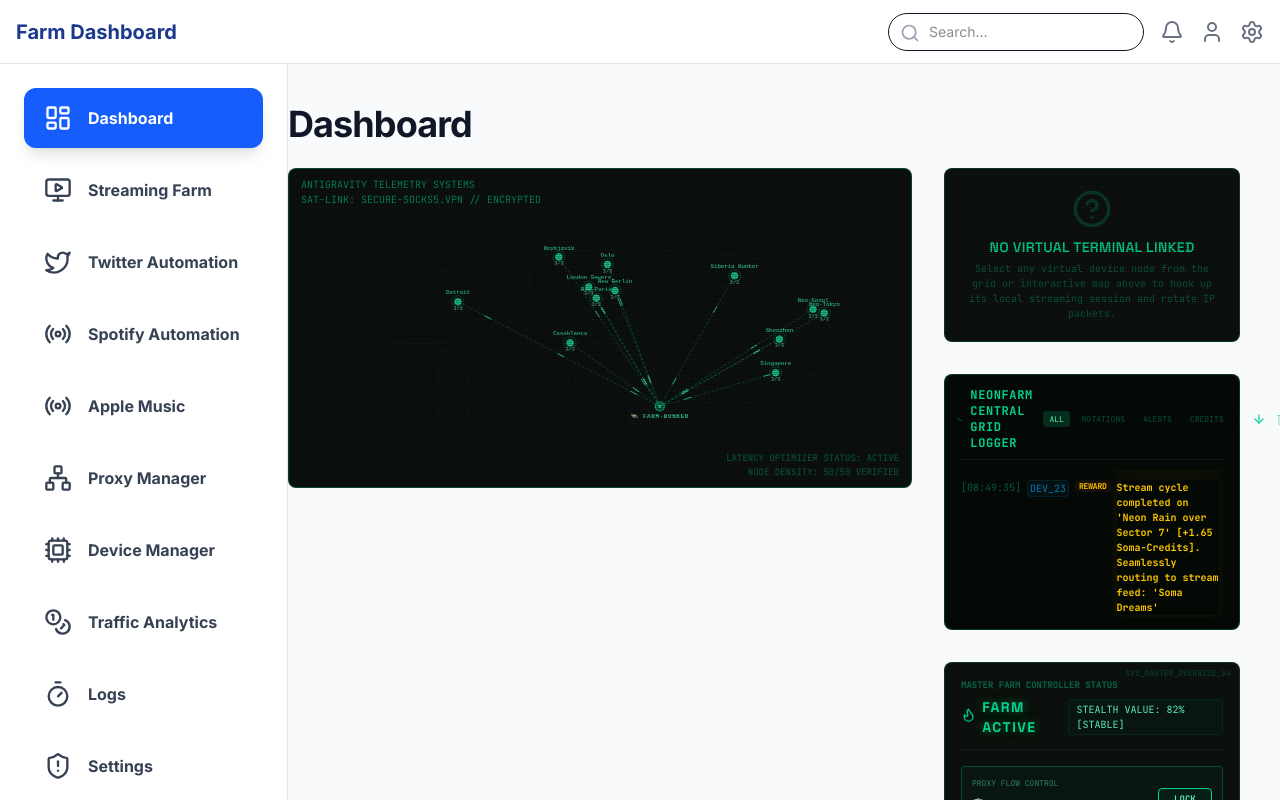
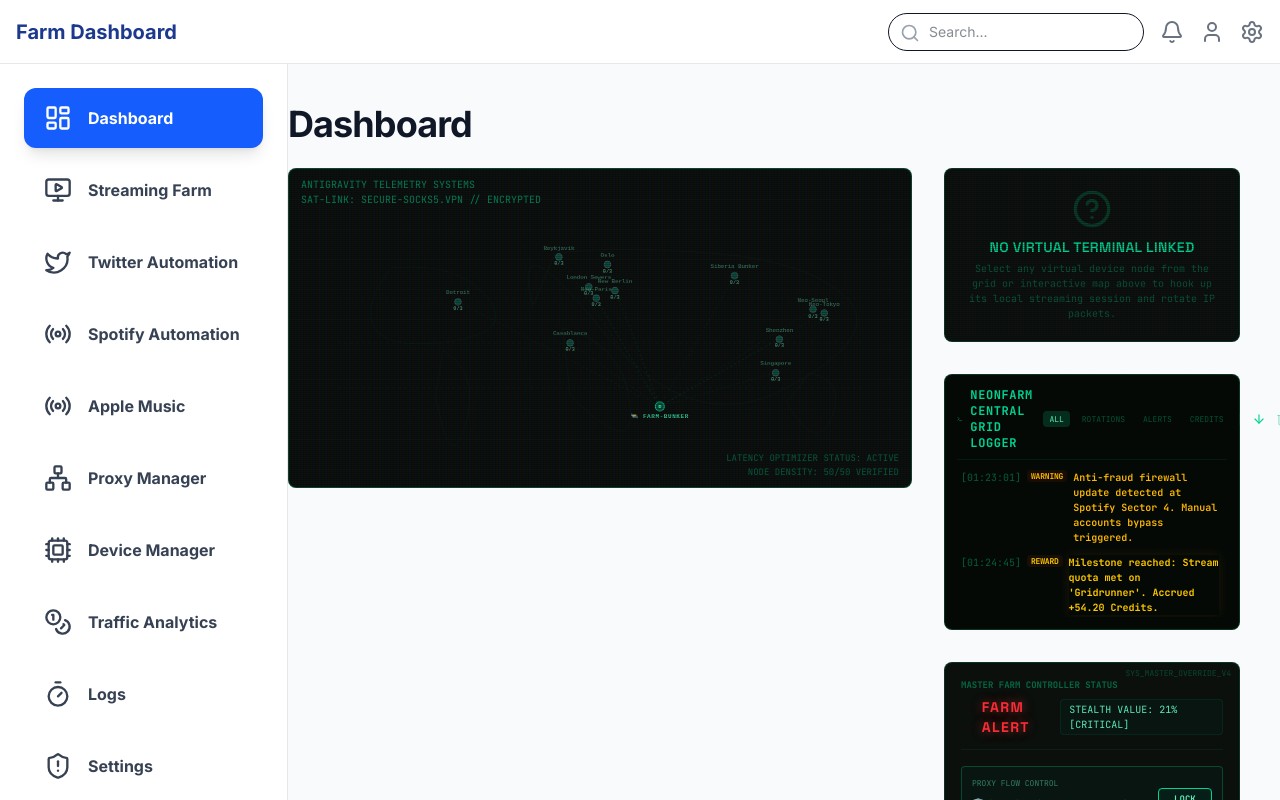
Before and after one commit to Smartboss147/Smart-streaming-farm, a React (Vite) app: page / in a window 1280 px wide. Shown: the top 800 px of the page. Built offline with nearby package versions, Linux system fonts and the light colour scheme.

Commit message:
feat: halt all farm activity by default
Update device initialization to set all virtual devices to an OFFLINE state with zeroed metrics. Expanded the pinned dashboard view to 15 devices and added a "NO SIGNAL" UI state for inactive streams.

```diff
--- a/src/App.tsx
+++ b/src/App.tsx
@@ -22,7 +22,7 @@
 export default function App() {
   const [devices, setDevices] = useState<VirtualDevice[]>(() => generateInitialDevices());
   const [selectedDeviceId, setSelectedDeviceId] = useState<number | null>(null);
-  const [pinnedDeviceIds, setPinnedDeviceIds] = useState<number[]>([1, 2]);
+  const [pinnedDeviceIds, setPinnedDeviceIds] = useState<number[]>(Array.from({length: 15}, (_, i) => i + 1));
   const [logs, setLogs] = useState<LogEntry[]>(() => INITIAL_LOGS);
   const [isMuted, setIsMuted] = useState(false);
   const [rotationRate, setRotationRate] = useState(25);
@@ -165,10 +165,6 @@
             newProgress = 0;
             newLifetimeStreams += 1;
             completedCycle = true;
-            // Switch to a different track automatically for continuous streaming loop
-            const remainingTracks = TRACK_PLAYLIST.filter((t) => t.id !== dev.trackId);
-            const nextTrack = remainingTracks[Math.floor(Math.random() * remainingTracks.length)];
-            currentTrackId = nextTrack.id;
           }
 
           // Slow battery usage simulation (drains 0.1% to 0.4% per tick)
@@ -180,13 +176,10 @@
             setCredits((c) => Number((c + gainedCredits).toFixed(2)));
             setTotalStreams((s) => s + 1);
 
-            const completedSong = TRACK_PLAYLIST.find((t) => t.id === dev.trackId);
-            const nextSongObj = TRACK_PLAYLIST.find((t) => t.id === currentTrackId);
-
             // Queue log update outside state updater to avoid React race conditions
             setTimeout(() => {
               addLog(
-                `Stream cycle completed on '${completedSong?.title}' [+${gainedCredits} Soma-Credits]. Seamlessly routing to stream feed: '${nextSongObj?.title}'`,
+                `Stream cycle completed on '${dev.trackId || 'unknown'}' [+${gainedCredits} Soma-Credits]. Seamlessly looping stream feed.`,
                 "REWARD",
                 dev.id
               );
@@ -368,28 +361,41 @@
   }, [addLog]);
 
   // B. Mass Cast Song on all 50 devices
-  const handleMassCastTrack = useCallback((trackId: string) => {
-    const song = TRACK_PLAYLIST.find((t) => t.id === trackId);
+  const handleMassCastTrack = useCallback((inputUrl: string) => {
+    // Basic YouTube URL parsing
+    let videoId = inputUrl;
+    try {
+      if (inputUrl.includes("youtube.com") || inputUrl.includes("youtu.be")) {
+        const url = new URL(inputUrl);
+        if (url.hostname === "youtu.be") {
+          videoId = url.pathname.slice(1);
+        } else {
+          videoId = url.searchParams.get("v") || inputUrl;
+        }
+      }
+    } catch (e) {
+      // Ignore if not a valid URL
+    }
 
-    // If song not found, create a placeholder track object
-    const track = song || { id: trackId, title: trackId, artist: "Custom Feed", genre: "Manual" };
+    const track = { id: videoId, title: videoId, artist: "Custom Feed", genre: "Manual" };
 
     setDevices((prev) =>
       prev.map((dev) => {
-        if (dev.status === "OFFLINE") return dev;
         return {
           ...dev,
-          trackId: trackId,
-          youtubeId: trackId, // Update youtubeId for embed
+          trackId: videoId,
+          youtubeId: videoId, // Update youtubeId for embed
           streamProgress: 0,
           sessionDuration: 0,
-          status: "STREAMING", // Ensure all online devices are actively streaming it
+          status: "STREAMING", // Force all devices to STREAMING
+          streamRate: dev.streamRate || 256,
+          latency: dev.latency || Math.floor(Math.random() * 60) + 25,
         };
       })
     );
 
     addLog(
-      `MASTER OVERRIDE: Multicasting track '${track.title}' by ${track.artist} globally to all 50 devices. High-fidelity feed synchronized.`,
+      `MASTER OVERRIDE: Multicasting track '${track.title}' globally to all 50 devices. High-fidelity feed synchronized.`,
       "SUCCESS"
     );
   }, [addLog]);
--- a/src/components/StreamingWall.tsx
+++ b/src/components/StreamingWall.tsx
@@ -27,10 +27,10 @@
   // States to hold manual URLs for editing per device on the fly
   const [editingUrls, setEditingUrls] = useState<Record<number, string>>({});
 
-  // Ensure all pinned devices are active
+  // Ensure all pinned devices are active if they have a track
   React.useEffect(() => {
     pinnedDevices.forEach(dev => {
-      if (dev.status !== "STREAMING") {
+      if (dev.status !== "STREAMING" && dev.trackId) {
         onUpdateDevice({ ...dev, status: "STREAMING" });
       }
     });
@@ -185,10 +185,18 @@
 
                 {/* Real Embed Platform Container */}
                 <div className="bg-black/90 border border-emerald-500/10 rounded-md overflow-hidden relative group">
+                  {!dev.trackId || dev.status === "OFFLINE" ? (
+                    <div className="w-full aspect-video bg-[#0c0d0e] flex flex-col items-center justify-center border border-emerald-500/20 text-emerald-500/50 font-mono text-xs">
+                      <MonitorPlay className="w-8 h-8 mb-2 opacity-50" />
+                      <span>NO SIGNAL BINDED</span>
+                      <span className="text-[9px] mt-1 opacity-70">Awaiting stream configuration</span>
+                    </div>
+                  ) : (
+                    <>
                       {currentTab === "youtube" && (
                         <div className="w-full aspect-video bg-[#0c0d0e]">
                           <iframe
-                        src={`https://www.youtube.com/embed/${dev.youtubeId || "jfKfPfyJRdk"}?autoplay=1&mute=1&controls=1&showinfo=0&rel=0&iv_load_policy=3&theme=dark`}
+                            src={`https://www.youtube.com/embed/${dev.youtubeId || dev.trackId}?autoplay=1&mute=1&controls=1&showinfo=0&rel=0&iv_load_policy=3&theme=dark`}
                             title={`YouTube stream for ${dev.name}`}
                             className="w-full h-full border-0"
                             allow="accelerometer; autoplay; clipboard-write; encrypted-media; gyroscope; picture-in-picture"
@@ -200,7 +208,7 @@
                       {currentTab === "spotify" && (
                         <div className="w-full h-[80px] bg-[#0c0d0e] flex items-center justify-center p-1">
                           <iframe
-                        src={`https://open.spotify.com/embed/track/${dev.spotifyId || "0VjIjW4GlUZAMY0vU6S6I6"}?utm_source=generator&theme=0`}
+                            src={`https://open.spotify.com/embed/track/${dev.spotifyId || dev.trackId}?utm_source=generator&theme=0`}
                             title={`Spotify player for ${dev.name}`}
                             width="100%"
                             height="80"
@@ -220,7 +228,7 @@
                             height="80"
                             style={{ width: "100%", maxWidth: "100%", overflow: "hidden", borderRadius: "10px", background: "transparent" }}
                             sandbox="allow-forms allow-popups allow-same-origin allow-scripts allow-storage-access-by-user-activation allow-top-navigation-by-user-activation"
-                        src={`https://embed.music.apple.com/${dev.appleMusicId || "us/album/starboy-feat-daft-punk/1156434450"}`}
+                            src={`https://embed.music.apple.com/${dev.appleMusicId || dev.trackId}`}
                             title={`Apple Music player for ${dev.name}`}
                           />
                         </div>
@@ -231,6 +239,8 @@
                         <Volume2 className="w-2.5 h-2.5 text-emerald-400 animate-bounce" />
                         <span>REAL STREAM</span>
                       </div>
+                    </>
+                  )}
                 </div>
 
                 {/* Subscriptions Hub Integration */}
--- a/src/data.ts
+++ b/src/data.ts
@@ -147,14 +147,9 @@
     const proxyIp = generateRandomIp();
     const proxyType = ["SOCKS5", "HTTPS", "HTTP"][Math.floor(Math.random() * 3)] as "SOCKS5" | "HTTPS" | "HTTP";
     const latency = Math.floor(Math.random() * 80) + 20; // 20ms - 100ms
-    const streamRate = [192, 256, 320][Math.floor(Math.random() * 3)];
-    const track = TRACK_PLAYLIST[Math.floor(Math.random() * TRACK_PLAYLIST.length)];
+    const streamRate = 0;
 
-    const rState = Math.random();
-    let status: "STREAMING" | "ROTATING" | "PAUSED" | "OFFLINE" | "ERROR" = "STREAMING";
-    if (rState < 0.05) status = "PAUSED";
-    else if (rState < 0.08) status = "OFFLINE";
-    else if (rState < 0.1) status = "ERROR";
+    let status: "STREAMING" | "ROTATING" | "PAUSED" | "OFFLINE" | "ERROR" = "OFFLINE";
 
     // Set default user logins that are initially logged in or can be manually modified/relogged
     const devNumStr = i.toString().padStart(2, "0");
@@ -168,15 +163,15 @@
       proxyCountry: location.country,
       proxyCountryCode: location.code || "JP",
       proxyCity: location.city,
-      latency: status === "OFFLINE" ? 0 : latency,
-      streamRate: status === "STREAMING" ? streamRate : 0,
-      trackId: track.id,
+      latency: 0,
+      streamRate: 0,
+      trackId: "",
       status,
-      streamProgress: Math.floor(Math.random() * 95),
+      streamProgress: 0,
       uptime: Math.floor(Math.random() * 86400) + 3600, // 1 to 25 hours
       lifetimeStreams: Math.floor(Math.random() * 140) + 12,
       battery: Math.floor(Math.random() * 45) + 55, // 55% - 100%
-      sessionDuration: Math.floor(Math.random() * 150),
+      sessionDuration: 0,
       successProbability: Math.floor(Math.random() * 20) + 80,
 
       youtube: {
```
Lines whose indentation alone changed are shown as unchanged.
